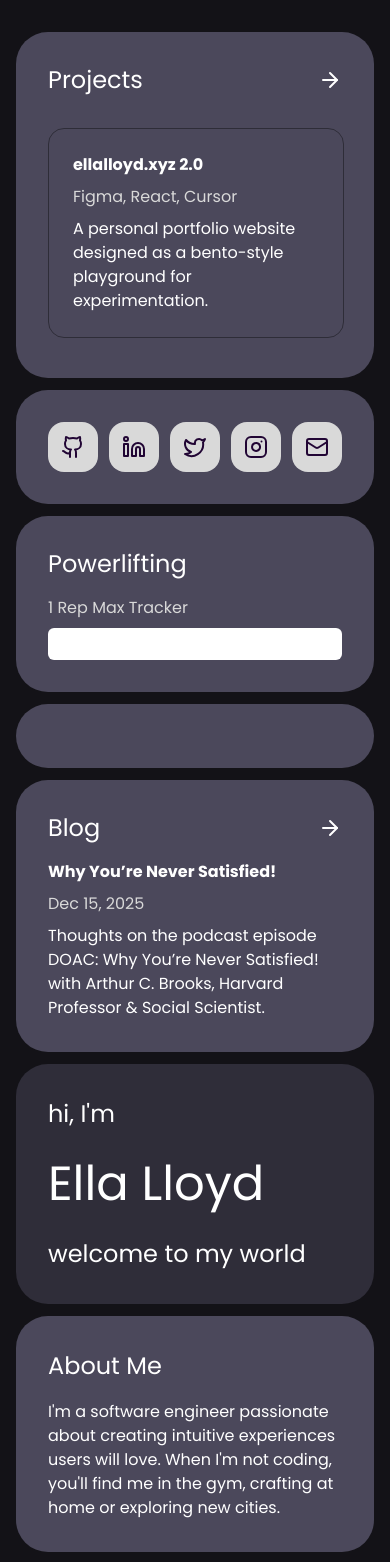
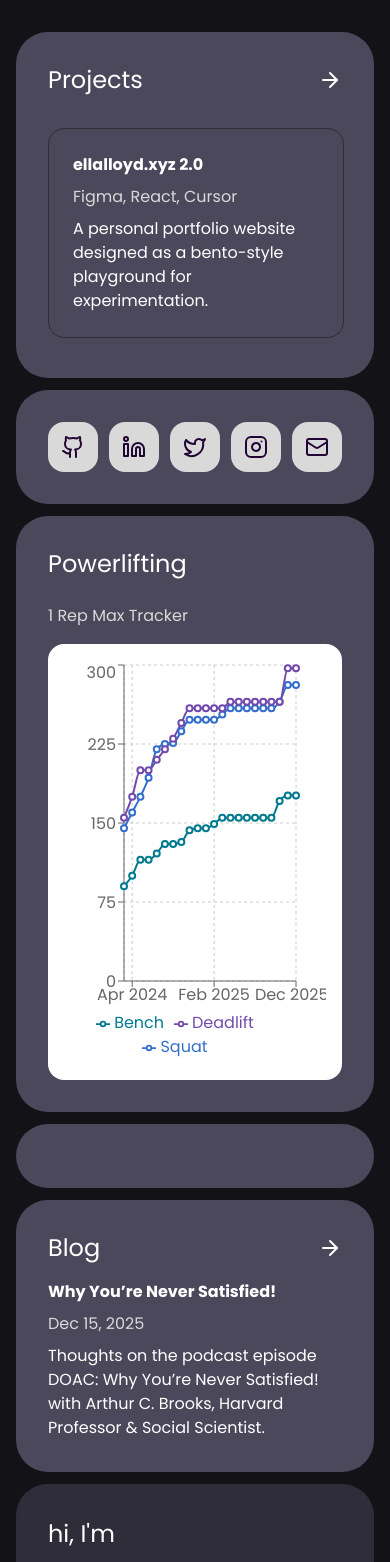
Before and after one commit to ellalloyd/ella-lloyd-portfolio, a Next.js app: page / in a window 390 px wide. Shown: the top 1562 px of the page. Built offline with nearby package versions, Linux system fonts and the light colour scheme.

Commit message:
styling updated

```diff
--- a/src/app/globals.css
+++ b/src/app/globals.css
@@ -66,11 +66,17 @@
   --border: oklch(0.922 0 0);
   --input: oklch(0.922 0 0);
   --ring: oklch(0.708 0 0);
-  --chart-1: oklch(0.646 0.222 41.116);
-  --chart-2: oklch(0.6 0.118 184.704);
-  --chart-3: oklch(0.398 0.07 227.392);
-  --chart-4: oklch(0.828 0.189 84.429);
-  --chart-5: oklch(0.769 0.188 70.08);
+  --chart-1: oklch(0.55 0.16 260);
+  /* blue */
+  --chart-2: oklch(0.52 0.12 210);
+  /* teal */
+  --chart-3: oklch(0.50 0.15 300);
+  /* violet */
+  --chart-4: oklch(0.62 0.16 80);
+  /* amber */
+  --chart-5: oklch(0.58 0.16 25);
+  /* coral */
+  --chart-muted: oklch(0.62 0.02 292);
   --sidebar: oklch(0.985 0 0);
   --sidebar-foreground: oklch(0.145 0 0);
   --sidebar-primary: oklch(0.205 0 0);
--- a/src/components/Desktop.tsx
+++ b/src/components/Desktop.tsx
@@ -20,7 +20,7 @@ function DesktopLayout() {
                 </div>
 
                 {/* Powerlifting Card - left side, bottom 4 rows */}
-                <div className="col-start-1 col-span-2 row-start-3 row-span-4 bg-card rounded-[32px] p-[32px] h-full">
+                <div className="lg:col-start-1 lg:col-span-2 lg:row-start-3 lg:row-span-4 bg-card rounded-4xl p-8 h-full">
                     <PowerliftingCard data={liftingData} />
                 </div>
 
--- a/src/components/PowerliftingCard.tsx
+++ b/src/components/PowerliftingCard.tsx
@@ -5,10 +5,10 @@ import { ResponsiveContainer, LineChart, CartesianGrid, XAxis, YAxis, Tooltip, L
 
 function PowerliftingCard({ data }: { data: LiftingData[] }) {
     return (
-        <div className="flex flex-col gap-2 h-full">
+        <div className="flex flex-col lg:gap-2 gap-4 h-full">
             <p className="text-white text-2xl pb-2">Powerlifting</p>
-            <p className="text-[#d9d9d9] text-base">1 Rep Max Tracker</p>
-            <div className="flex flex-1 bg-white rounded-sm p-4 min-h-0 items-center justify-center">
+            <p className="text-[#d9d9d9]">1 Rep Max Tracker</p>
+            <div className="h-[436px] lg:flex-1 bg-white rounded-2xl p-4">
                 <ResponsiveContainer width="100%" height="100%">
                     <LineChart data={data} margin={{ top: 5, right: 30, bottom: 5, left: 0 }}>
                         <CartesianGrid strokeDasharray="3 3" />
@@ -16,9 +16,9 @@ function PowerliftingCard({ data }: { data: LiftingData[] }) {
                         <YAxis />
                         <Tooltip />
                         <Legend />
-                        <Line type="monotone" dataKey="squat" stroke="#6d597a" strokeWidth={2} name="Squat" />
-                        <Line type="monotone" dataKey="bench" stroke="#b8abc1" strokeWidth={2} name="Bench" />
-                        <Line type="monotone" dataKey="deadlift" stroke="#210534" strokeWidth={2} name="Deadlift" />
+                        <Line type="monotone" dataKey="squat" stroke="var(--chart-1)" strokeWidth={2} name="Squat" />
+                        <Line type="monotone" dataKey="bench" stroke="var(--chart-2)" strokeWidth={2} name="Bench" />
+                        <Line type="monotone" dataKey="deadlift" stroke="var(--chart-3)" strokeWidth={2} name="Deadlift" />
                     </LineChart>
                 </ResponsiveContainer>
             </div>
```
